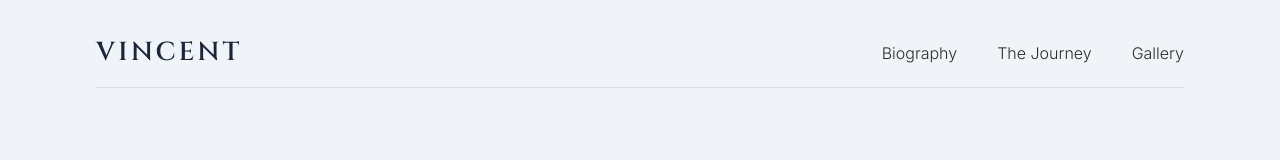
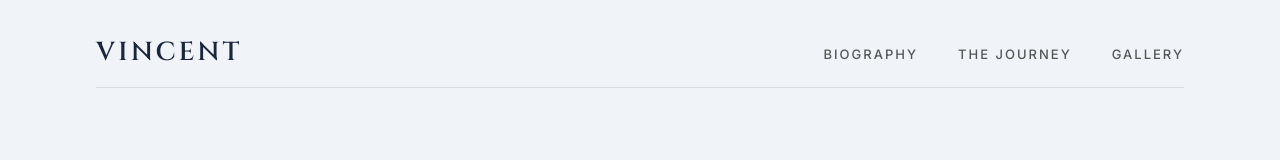
Before and after one commit to Ikana82/biography, a plain HTML site: page index.html in a window 1280 px wide. Drawn offline with Linux system fonts and the light colour scheme; a web font is replaced by a local one.

Commit message:
add style nav link

```diff
--- a/style.css
+++ b/style.css
@@ -19,6 +19,10 @@
     margin: 0;
     box-sizing: border-box;
     transition: 0.3s ease;
+}
+
+html {
+    scroll-behavior: smooth;
 }
 
 body {
@@ -78,3 +82,31 @@ img {
     display: flex;
     gap: 40px;
 }
+
+.nav-links li a {
+    font-family: var(--font-body);
+    font-size: 13px;
+    font-weight: 500;
+    text-transform: uppercase;
+    letter-spacing: 2px;
+    color: var(--text-grey);
+    position: relative;
+}
+
+.nav-links li a::after {
+    content: '';
+    position: absolute;
+    width: 0;
+    height: 1px;
+    bottom: -5px;
+    left: 0;
+    background-color: var(--text-accent);
+    transition: 0.3s;
+}
+
+.nav-links li a:hover::after {
+    width: 100%;
+}
+.nav-links li a:hover {
+    color: var(--text-accent);
+}
```
